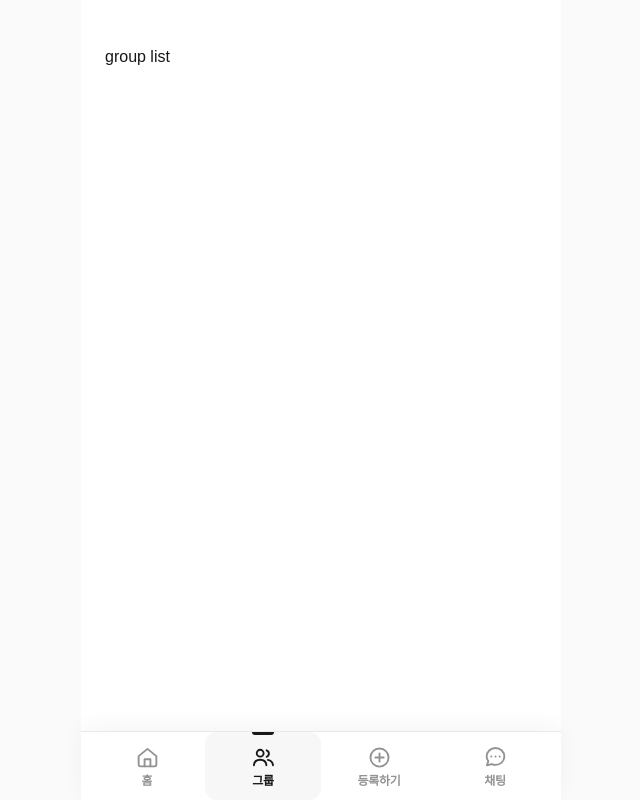
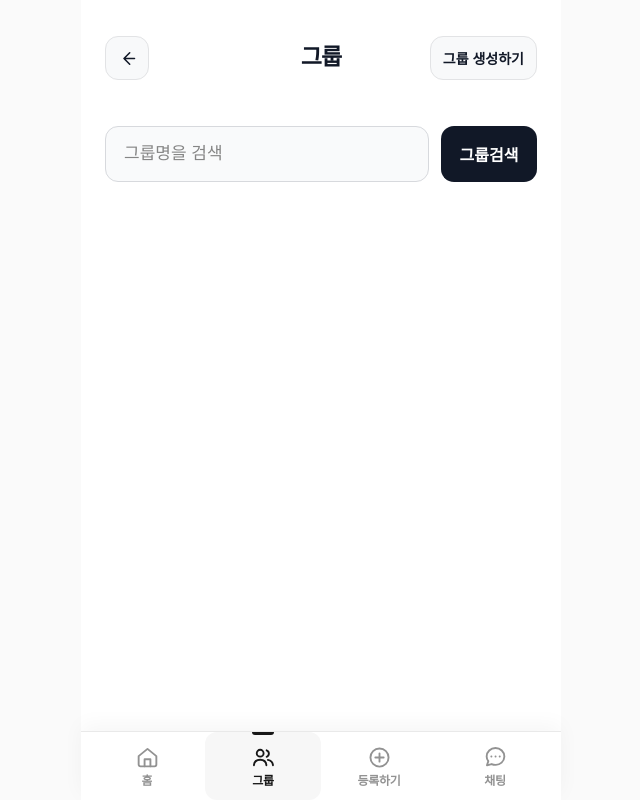
Before and after one commit to 100-hours-a-week/KTB4-1st-FE, a Next.js app in the folder ktb_agile_frontend/: page /pages/groups in a window 1280 px wide. Shown: the whole page, without its empty margins (319-959 px from the left). Built offline with nearby package versions, Linux system fonts and the light colour scheme.

Commit message:
feat(group): 그룹 목록 페이지 생성
- 그룹 검색창 및 검색 버튼 생성
- 그룹 생성 버튼 생성

```diff
--- /dev/null
+++ b/ktb_agile_frontend/src/app/pages/groups/page.module.css
@@ -0,0 +1,153 @@
+.page {
+  display: flex;
+  width: 100%;
+  min-width: 0;
+  flex: 1;
+  flex-direction: column;
+  margin-top: calc(36px - var(--app-content-block-padding));
+  padding-bottom: calc(var(--app-navbar-height) + env(safe-area-inset-bottom));
+}
+
+.header {
+  display: grid;
+  min-height: 44px;
+  grid-template-columns: 1fr auto 1fr;
+  align-items: center;
+  gap: 8px;
+}
+
+.backButton {
+  display: inline-flex;
+  width: 44px;
+  height: 44px;
+  align-items: center;
+  justify-content: center;
+  border: 1px solid #e2e3e5;
+  border-radius: 13px;
+  background: #f8f9fa;
+  -webkit-tap-highlight-color: transparent;
+}
+
+.backButton svg {
+  width: 21px;
+  height: 21px;
+  fill: none;
+  stroke: #111827;
+  stroke-linecap: round;
+  stroke-linejoin: round;
+  stroke-width: 1.8;
+}
+
+.title {
+  color: #111827;
+  font-size: 23px;
+  font-weight: 700;
+  line-height: 1.2;
+  letter-spacing: -0.04em;
+}
+
+.createButton {
+  min-height: 44px;
+  justify-self: end;
+  padding: 0 12px;
+  border: 1px solid #e2e3e5;
+  border-radius: 13px;
+  color: #111827;
+  background: #f8f9fa;
+  font: inherit;
+  font-size: 14px;
+  font-weight: 700;
+  white-space: nowrap;
+  cursor: pointer;
+  -webkit-tap-highlight-color: transparent;
+}
+
+.search {
+  display: flex;
+  width: 100%;
+  min-width: 0;
+  gap: 12px;
+  margin-top: 46px;
+}
+
+.searchInput {
+  width: 100%;
+  min-width: 0;
+  height: 56px;
+  flex: 1;
+  padding: 0 18px;
+  border: 1px solid #d7d9dd;
+  border-radius: 13px;
+  outline: none;
+  color: #111827;
+  background: #f9fafb;
+  font: inherit;
+  font-size: 17px;
+  line-height: 1.4;
+}
+
+.searchInput::placeholder {
+  color: #858585;
+  opacity: 1;
+}
+
+.searchInput::-webkit-search-cancel-button {
+  cursor: pointer;
+}
+
+.searchButton {
+  width: 96px;
+  height: 56px;
+  flex: none;
+  border: 0;
+  border-radius: 13px;
+  color: #fff;
+  background: #111827;
+  font: inherit;
+  font-size: 16px;
+  font-weight: 700;
+  white-space: nowrap;
+  cursor: pointer;
+  -webkit-tap-highlight-color: transparent;
+}
+
+.backButton:active,
+.createButton:active {
+  background: #eeeeee;
+}
+
+.searchButton:active {
+  background: #30394b;
+}
+
+@media (hover: hover) and (pointer: fine) {
+  .backButton:hover,
+  .createButton:hover {
+    background: #eeeeee;
+  }
+
+  .searchButton:hover {
+    background: #30394b;
+  }
+}
+
+@media (max-width: 359px) {
+  .createButton {
+    padding-inline: 8px;
+    font-size: 12px;
+  }
+
+  .search {
+    gap: 8px;
+  }
+
+  .searchInput {
+    padding-inline: 12px;
+    font-size: 15px;
+  }
+
+  .searchButton {
+    width: 84px;
+    font-size: 14px;
+  }
+}
--- a/ktb_agile_frontend/src/app/pages/groups/page.tsx
+++ b/ktb_agile_frontend/src/app/pages/groups/page.tsx
@@ -1,10 +1,38 @@
-import Navbar from "@/components/common/navbar/Navbar"
+'use client'
+import Navbar from '@/components/common/navbar/Navbar'
+import styles from './page.module.css'
+import { useRouter } from 'next/navigation'
 
-export default function GroupList(){
-    return(
-        <div>
-            group list
-            <Navbar/>
-        </div>
-    )
+export default function GroupList() {
+    const router = useRouter()
+
+  return (
+    <section className={styles.page}>
+      <header className={styles.header}>
+        <button className={styles.backButton} onClick={()=>router.back()}>
+            {/* 뒤로가기 아이콘 */}
+          <svg viewBox="0 0 24 24">
+            <path d="m14.5 5.5-6.5 6.5 6.5 6.5M8 12h12" />
+          </svg>
+        </button>
+        <h1 className={styles.title}>그룹</h1>
+        <button className={styles.createButton} type="button" onClick={()=>router.push('/pages/groups/create')}>
+          그룹 생성하기
+        </button>
+      </header>
+
+      <div className={styles.search}>
+        <input
+          className={styles.searchInput}
+          type="search"
+          placeholder="그룹명을 검색"
+        />
+        <button className={styles.searchButton} type="button">
+          그룹검색
+        </button>
+      </div>
+
+      <Navbar />
+    </section>
+  )
 }
```
